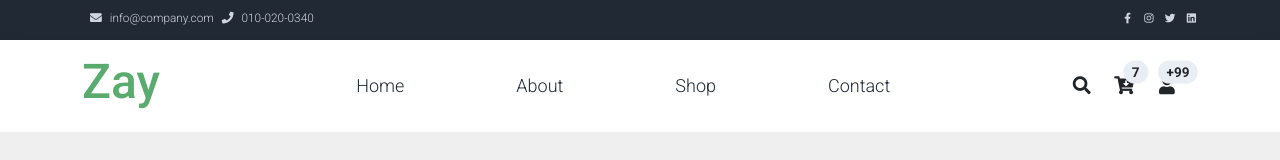
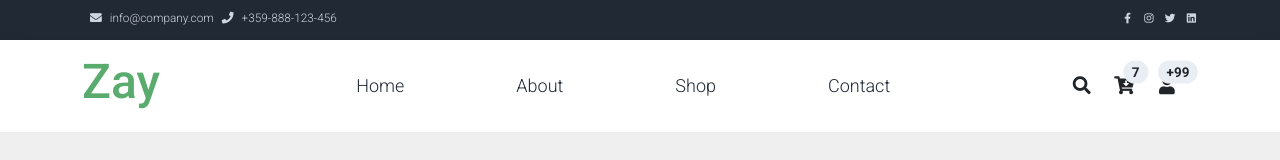
Before and after one commit to Dimitar-Stoimenov/react-softuni-project, a React (Create React App) app: page / in a window 1280 px wide. Shown: the top 160 px of the page. Built offline with nearby package versions, Linux system fonts and the light colour scheme.

Commit message:
update top-nav-bar

```diff
--- a/src/App.js
+++ b/src/App.js
@@ -8,10 +8,10 @@ function App() {
               <i className="fa fa-envelope mx-2"></i>
               <a className="navbar-sm-brand text-light text-decoration-none" href="mailto:info@company.com">info@company.com</a>
               <i className="fa fa-phone mx-2"></i>
-              <a className="navbar-sm-brand text-light text-decoration-none" href="tel:010-020-0340">010-020-0340</a>
+              <a className="navbar-sm-brand text-light text-decoration-none" href="tel:+359-888-123-456">+359-888-123-456</a>
             </div>
             <div>
-              <a className="text-light" href="https://fb.com/templatemo" target="_blank" rel="sponsored"><i className="fab fa-facebook-f fa-sm fa-fw me-2"></i></a>
+              <a className="text-light" href="https://fb.com/" target="_blank" rel="sponsored"><i className="fab fa-facebook-f fa-sm fa-fw me-2"></i></a>
               <a className="text-light" href="https://www.instagram.com/" target="_blank"><i className="fab fa-instagram fa-sm fa-fw me-2"></i></a>
               <a className="text-light" href="https://twitter.com/" target="_blank"><i className="fab fa-twitter fa-sm fa-fw me-2"></i></a>
               <a className="text-light" href="https://www.linkedin.com/" target="_blank"><i className="fab fa-linkedin fa-sm fa-fw"></i></a>
```
